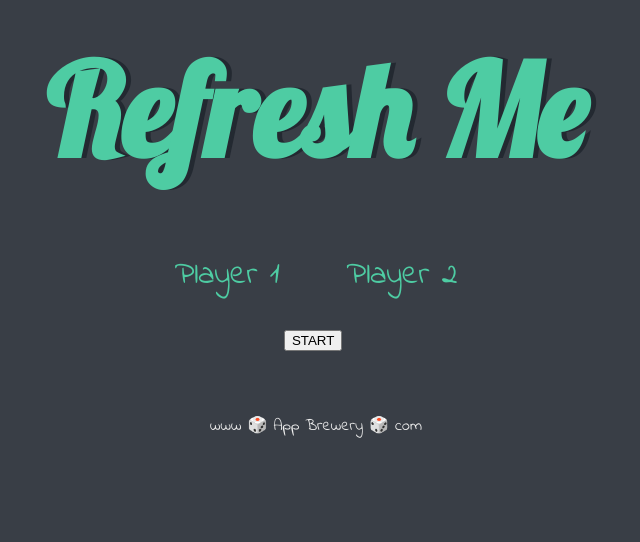
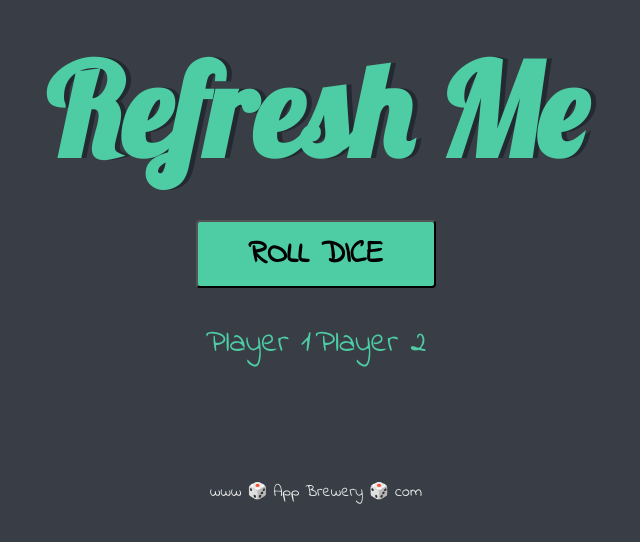
Before and after one commit to ElenaPavluchuk/dicee-game, a plain HTML site: page index.html in a window 1280 px wide. Shown: the whole page, without its empty margins (324-964 px from the left). Drawn offline with Linux system fonts and the light colour scheme.

Commit message:
update button

```diff
--- a/index.html
+++ b/index.html
@@ -12,13 +12,16 @@
   <body>
     <div class="container">
       <h1 id="h1">Refresh Me</h1>
+      <div class="button-container">
+        <button class="play-button" id="start-btn" onclick="playGame()">
+          roll dice
+        </button>
+      </div>
 
       <div class="dice">
         <p>Player 1</p>
         <img id="img-1" class="img1" src="" />
       </div>
-
-      <button id="start-btn" onclick="handleClick()">START</button>
 
       <div class="dice">
         <p>Player 2</p>
@@ -27,6 +30,6 @@
     </div>
 
     <footer>www 🎲 App Brewery 🎲 com</footer>
-  <script src="index.js"></script>
+    <script src="index.js"></script>
   </body>
 </html>
--- a/index.js
+++ b/index.js
@@ -1,16 +1,16 @@
 const randomize = () => {
   return Math.floor(Math.random() * 6) + 1;
-}
+};
 
 const determineWinner = (player1Result, player2Result) => {
-    if(player1Result > player2Result) {
-        return "Player 1 is winner!"
-    } else if(player1Result < player2Result) {
-        return "Player 2 is winner!"
-    } else if(player1Result === player2Result) {
-        return "Draw!"
+  if (player1Result > player2Result) {
+    return "Player 1 is winner!";
+  } else if (player1Result < player2Result) {
+    return "Player 2 is winner!";
+  } else if (player1Result === player2Result) {
+    return "Draw!";
   }
-}
+};
 
 const updateImage = (player1Result, player2Result) => {
   const player1Image = document.getElementById("img-1");
@@ -21,11 +21,11 @@ const updateImage = (player1Result, player2Result) => {
 
   player1Image.setAttribute("src", player1ImagePath);
   player2Image.setAttribute("src", player2ImagePath);
-}
+};
 
 const updateTitle = (text) => {
   document.getElementById("h1").innerText = text;
-}
+};
 
 const playGame = () => {
   const player1Result = randomize();
@@ -34,8 +34,4 @@ const playGame = () => {
 
   const resultText = determineWinner(player1Result, player2Result);
   updateTitle(resultText);
-}
-
-handleClick = () => {
-    playGame();
-}
+};
--- a/styles.css
+++ b/styles.css
@@ -7,25 +7,36 @@
 .dice {
   text-align: center;
   display: inline-block;
-
 }
 
 body {
-  background-color: #393E46;
+  background-color: #393e46;
 }
 
 h1 {
   margin: 30px;
-  font-family: 'Lobster', cursive;
+  font-family: "Lobster", cursive;
   text-shadow: 5px 0 #232931;
   font-size: 8rem;
-  color: #4ECCA3;
+  color: #4ecca3;
+}
+
+.play-button {
+  width: 240px;
+  height: 68px;
+  border-radius: 4px;
+  background-color: #4ecca3;
+  font-family: "Indie Flower", cursive;
+  font-size: 2rem;
+  text-transform: uppercase;
+  font-weight: bold;
+  cursor: pointer;
 }
 
 p {
   font-size: 2rem;
-  color: #4ECCA3;
-  font-family: 'Indie Flower', cursive;
+  color: #4ecca3;
+  font-family: "Indie Flower", cursive;
 }
 
 img {
@@ -34,8 +45,7 @@ img {
 
 footer {
   margin-top: 5%;
-  color: #EEEEEE;
+  color: #eeeeee;
   text-align: center;
-  font-family: 'Indie Flower', cursive;
-
+  font-family: "Indie Flower", cursive;
 }
```
Also changed, not shown: 1 other file. Lines whose indentation alone changed are shown as unchanged.
